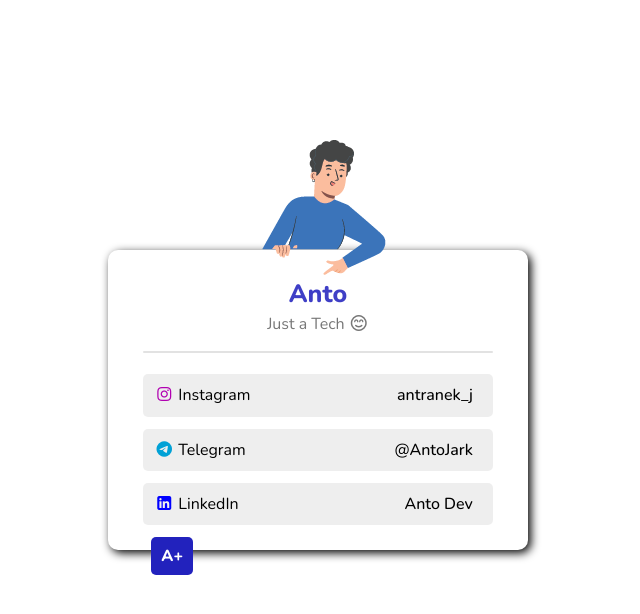
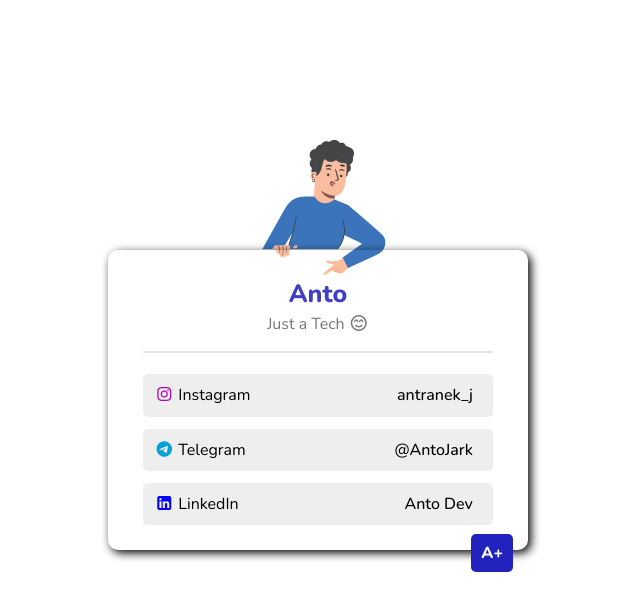
Before and after one commit to Anto98765/info-Card, a plain HTML site: page index.html in a window 1280 px wide. Shown: the whole page, without its empty margins (322-962 px from the left). Drawn offline with nearby package versions, Linux system fonts and the light colour scheme.

Commit message:
css changes

```diff
--- a/css/style.css
+++ b/css/style.css
@@ -32,6 +32,13 @@ ul {
     margin-right: auto;
 }
 
+@media (max-width: 767px) {
+    .container {
+        padding: 0;
+        margin: 0;
+    }
+}
+
 
 .card {
     position: relative;
@@ -50,6 +57,7 @@ ul {
 }
 
 .content {
+    position: relative;
     width: 420px;
     height: 300px;
     box-shadow: 3px 3px 10px;
@@ -57,6 +65,19 @@ ul {
     border-radius: 10px;
     padding: 20px;
     margin: 0 auto;
+}
+
+.content::before {
+    content: "A+";
+    position: absolute;
+    text-align: center;
+    font-weight: 800;
+    color: white;
+    background-color: rgb(34, 34, 189);
+    border-radius: 5px;
+    padding: 10px;
+    right:15px;
+    bottom: -22px;
 }
 
 .content .head {
@@ -145,16 +166,3 @@ ul {
     transition: 100ms;
     transform: scale(1.1);
 }
-
-.text {
-    position: absolute;
-    text-align: center;
-    font-weight: 800;
-    color: white;
-    background-color: rgb(34, 34, 189);
-    border-radius: 5px;
-    padding: 10px;
-    right: 765px;
-    bottom: 75px;
-    z-index: 10;
-}
--- a/index.html
+++ b/index.html
@@ -26,7 +26,6 @@
                     <div class="link"><i class="fa-brands fa-square-linkedin" style="color: blue;"></i> LinkedIn<a href="https://www.linkedin.com/in/anto-dev-7104062a7?utm_source=share_via&utm_content=profile&utm_medium=member_android" target="_blank">Anto Dev</a></div>
                 </div>
             </div>
-                <div class="text"><p>A+</p></div>
         </div>
     </div>
 </body>
```
